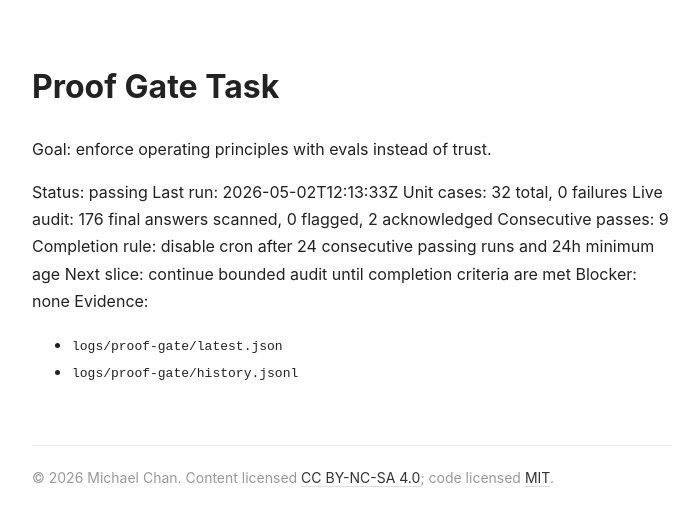
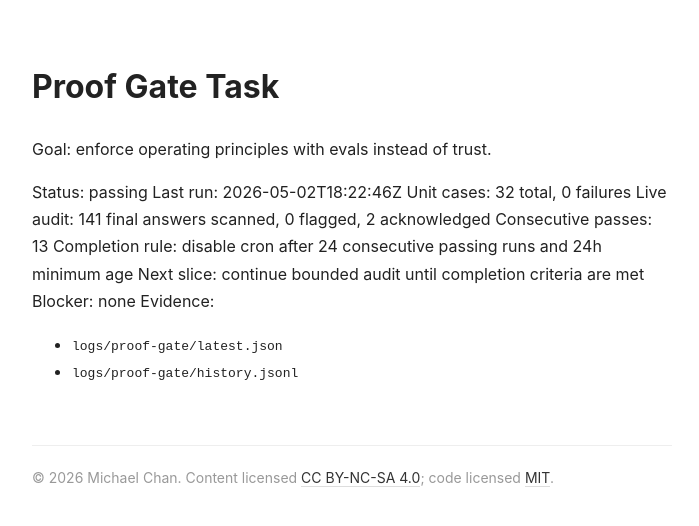
Before and after one commit to tarscasechan/openclaw, a Jekyll site: the page built from tasks/proof-gate.md, in a window 1280 px wide. Shown: the top 526 px of the page, without its empty margins (288-987 px from the left). Built offline with Jekyll 4.4.1, drawn with Linux system fonts in a browser that asks for light colours; our own code applies the rules of GitHub Pages for plain Markdown files.

Commit message:
proof gate: refresh run status and audit counts
Prompt: cron git checkpoint detected changes in tasks/proof-gate.md

Context:
- Last run: 2026-05-02T18:22:46Z
- Live audit: 141 final answers scanned, 0 flagged, 2 acknowledged
- Consecutive passes: 9 → 13
- Status: still passing

```diff
--- a/tasks/proof-gate.md
+++ b/tasks/proof-gate.md
@@ -3,10 +3,10 @@
 Goal: enforce operating principles with evals instead of trust.
 
 Status: passing
-Last run: 2026-05-02T12:13:33Z
+Last run: 2026-05-02T18:22:46Z
 Unit cases: 32 total, 0 failures
-Live audit: 176 final answers scanned, 0 flagged, 2 acknowledged
-Consecutive passes: 9
+Live audit: 141 final answers scanned, 0 flagged, 2 acknowledged
+Consecutive passes: 13
 Completion rule: disable cron after 24 consecutive passing runs and 24h minimum age
 Next slice: continue bounded audit until completion criteria are met
 Blocker: none
```
